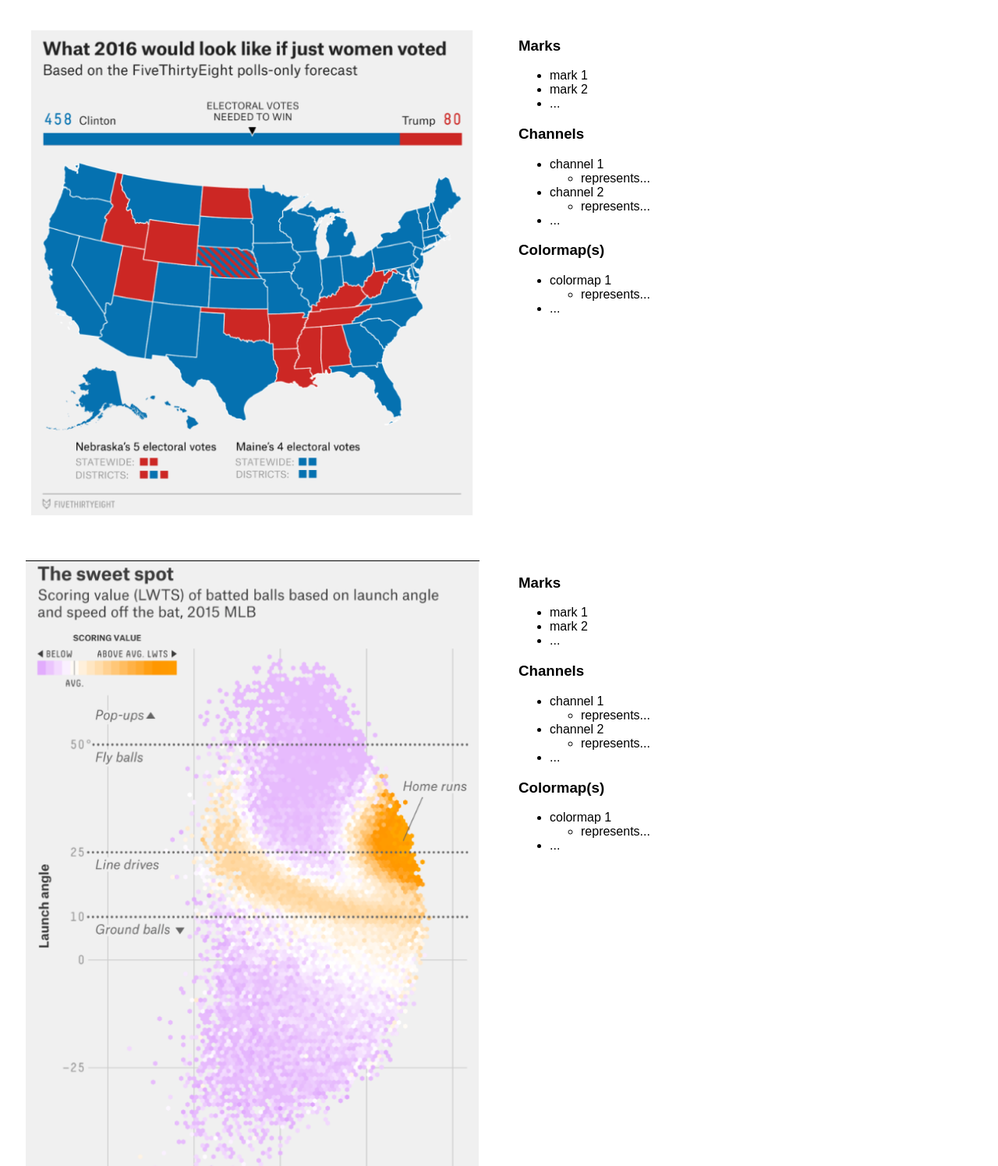
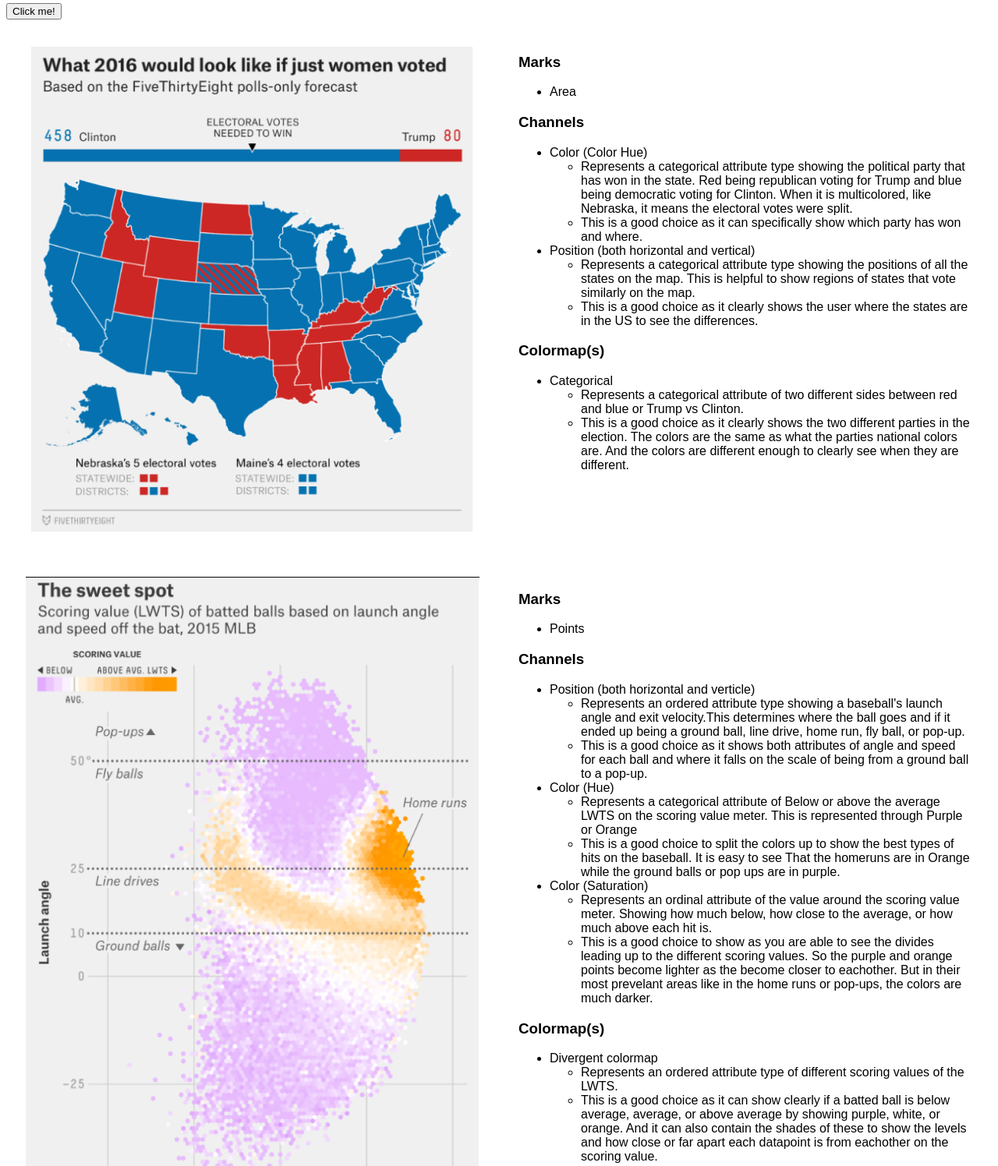
Before and after one commit to DS4200-S23-Class/hw-03-brady-sara-1, a plain HTML site: page index.html in a window 1280 px wide. Shown: the part 76-1572 px from the top of the page at 78% size. Drawn offline with Linux system fonts and the light colour scheme.

Commit message:
extra credit

```diff
--- a/index.html
+++ b/index.html
@@ -15,11 +15,15 @@
 <body>
 
 <!-- add header -->
-<h1 class="centered">hw-03: Interactive Webpage, and Marks & Channels
+<h1 id="header" class="centered">hw-03: Interactive Webpage, and Marks & Channels
 </h1>
+
+<!-- Extra-credit button -->
+<button type="button" onClick="buttonClicked()">Click me!</button>
 
 <!-- create 2 columns -->
     <div id="visualizations">
+
         <div class="flex-container">
             <div class="flex-item">
                 <!-- add image to left column -->
@@ -31,32 +35,36 @@
                 <h3>Marks</h3>
                 <!-- lists for the mapping reasoning -->
                 <ul>
-                    <li>mark 1</li>
-                    <li>mark 2</li>
-                    <li>...</li>
+                    <li>Area</li>
                 </ul>
+                <!-- Channels and reasons -->
                 <h3>Channels</h3>
                 <ul>
-                    <li>channel 1</li>
+                    <li>Color (Color Hue)</li>
                     <ul>
-                        <li>represents...</li>
+                        <li>Represents a categorical attribute type showing the political party that has won in the state. Red being republican voting for Trump and blue being democratic voting for Clinton. When it is multicolored, like Nebraska, it means the electoral votes were split.</li>
+                        <li> This is a good choice as it can specifically show which party has won and where.
+                        </li>
                     </ul>
-                    <li>channel 2</li>
+                    <li>Position (both horizontal and vertical)</li>
                     <ul>
-                        <li>represents...</li>
+                        <li>Represents a categorical attribute type showing the positions of all the states on the map. This is helpful to show regions of states that vote similarly on the map.</li>
+                        <li>This is a good choice as it clearly shows the user where the states are in the US to see the differences.</li>
                     </ul>
-                    <li>...</li>
                 </ul>
+                <!-- Colormaps and reasons -->
                 <h3>Colormap(s)</h3>
                 <ul>
-                    <li>colormap 1</li>
+                    <li>Categorical</li>
                     <ul>
-                        <li>represents...</li>
+                        <li>Represents a categorical attribute of two different sides between red and blue or Trump vs Clinton.</li>
+                        <li> This is a good choice as it clearly shows the two different parties in the election. The colors are the same as what the parties national colors are. And the colors are different enough to clearly see when they are different.</li>
+
                     </ul>
-                    <li>...</li>
                 </ul>
             </div>
         </div>
+
         <!-- create another flexbox for image 2 -->
         <div class="flex-container">
             <div class="flex-item">
@@ -69,29 +77,35 @@
                 <h3>Marks</h3>
                 <!-- create lists for the mapping -->
                 <ul>
-                    <li>mark 1</li>
-                    <li>mark 2</li>
-                    <li>...</li>
+                    <li>Points</li>
                 </ul>
+                <!-- Channels and reasons -->
                 <h3>Channels</h3>
                 <ul>
-                    <li>channel 1</li>
+                    <li>Position (both horizontal and verticle)</li>
                     <ul>
-                        <li>represents...</li>
+                        <li>Represents an ordered attribute type showing a baseball's launch angle and exit velocity.This determines where the ball goes and if it ended up being a ground ball, line drive, home run, fly ball, or pop-up.</li>
+                        <li>This is a good choice as it shows both attributes of angle and speed for each ball and where it falls on the scale of being from a ground ball to a pop-up.</li>
                     </ul>
-                    <li>channel 2</li>
+                    <li>Color (Hue)</li>
                     <ul>
-                        <li>represents...</li>
+                        <li>Represents a categorical attribute of Below or above the average LWTS on the scoring value meter. This is represented through Purple or Orange</li>
+                        <li>This is a good choice to split the colors up to show the best types of hits on the baseball. It is easy to see That the homeruns are in Orange while the ground balls or pop ups are in purple.</li>
                     </ul>
-                    <li>...</li>
+                    <li>Color (Saturation)</li>
+                    <ul>
+                        <li>Represents an ordinal attribute of the value around the scoring value meter. Showing how much below, how close to the average, or how much above each hit is.</li>
+                        <li> This is a good choice to show as you are able to see the divides leading up to the different scoring values. So the purple and orange points become lighter as the become closer to eachother. But in their most prevelant areas like in the home runs or pop-ups, the colors are much darker.</li>
+                    </ul>
                 </ul>
+                <!-- Colormaps and reasons -->
                 <h3>Colormap(s)</h3>
                 <ul>
-                    <li>colormap 1</li>
+                    <li>Divergent colormap</li>
                     <ul>
-                        <li>represents...</li>
+                        <li>Represents an ordered attribute type of different scoring values of the LWTS.</li>
+                        <li>This is a good choice as it can show clearly if a batted ball is below average, average, or above average by showing purple, white, or orange. And it can also contain the shades of these to show the levels and how close or far apart each datapoint is from eachother on the scoring value.</li>
                     </ul>
-                    <li>...</li>
                 </ul>
             </div>
         </div>
--- a/main.js
+++ b/main.js
@@ -0,0 +1,14 @@
+
+// button function
+let count = 1;
+function buttonClicked() {
+	let header = document.getElementById("header");
+	if (count == 1) {
+		header.style.color = "blue";
+		count = 0;
+	}
+	else {
+		header.style.color = "black";
+		count = 1;
+	}
+}
```
